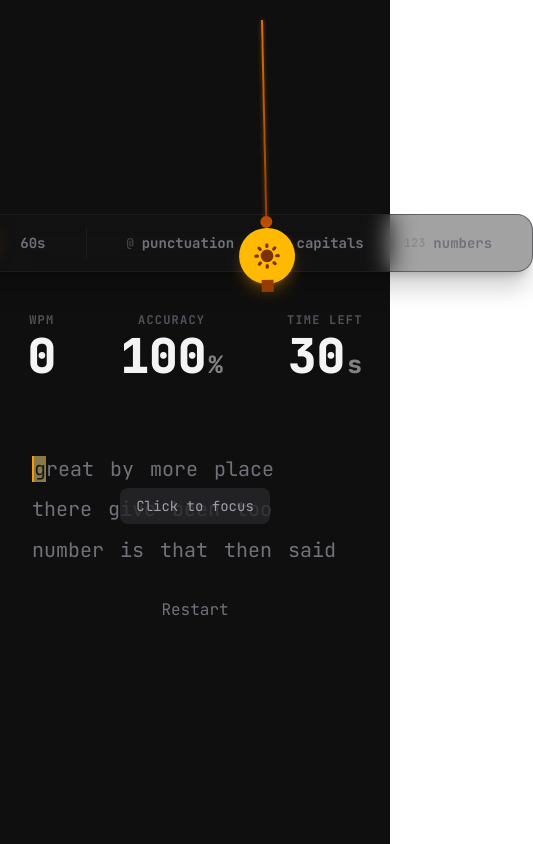
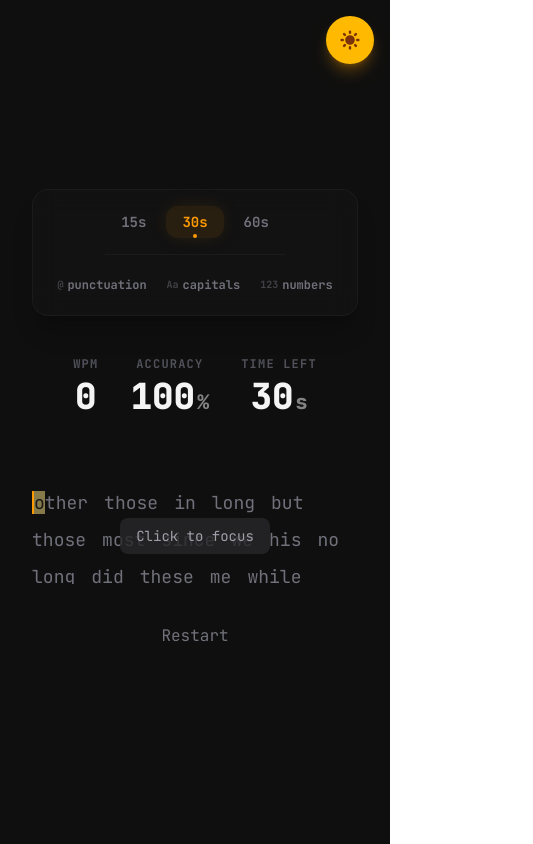
Before and after one commit to kuldeeprajput-dev/own-typing, a Next.js app: page / in a window 390 px wide. Shown: the whole page, 533 px wide, since content can reach past the window. Built offline with nearby package versions, Linux system fonts and the light colour scheme.

Commit message:
refactor: improve responsive layouts, optimize typing engine state management, and simplify theme toggle UI

```diff
--- a/components/ModeSelector.tsx
+++ b/components/ModeSelector.tsx
@@ -22,12 +22,12 @@ const ModeSelector = React.memo(function ModeSelector({
   return (
     <div className="flex flex-col items-center gap-4 mb-10 group">
       <div className={`
-        flex items-center gap-6 px-6 py-3 rounded-2xl shadow-xl transition-all duration-700
+        flex flex-col sm:flex-row items-center gap-4 sm:gap-6 px-4 sm:px-6 py-4 sm:py-3 rounded-2xl shadow-xl transition-all duration-700
         ${isDark
           ? 'bg-zinc-900/40 border border-zinc-800/50 backdrop-blur-md shadow-black/20'
           : 'bg-white border border-zinc-200 shadow-zinc-200/50'}
       `}>
-        <div className={`flex items-center gap-1 border-r pr-6 ${isDark ? 'border-zinc-800/50' : 'border-zinc-200'}`}>
+        <div className={`flex flex-wrap justify-center items-center gap-1 border-b sm:border-b-0 sm:border-r pb-4 sm:pb-0 pr-0 sm:pr-6 ${isDark ? 'border-zinc-800/50' : 'border-zinc-200'}`}>
           <div className="flex gap-1">
             {modes.map((m) => (
               <button
@@ -53,8 +53,8 @@ const ModeSelector = React.memo(function ModeSelector({
           </div>
         </div>
 
-        <div className="flex items-center gap-1">
-          <div className="flex gap-2">
+        <div className="flex items-center gap-1 w-full justify-center">
+          <div className="flex flex-wrap justify-center gap-1 sm:gap-2">
             {[
               { id: 'punctuation', label: '@', full: 'punctuation' },
               { id: 'capitals', label: 'Aa', full: 'capitals' },
@@ -64,14 +64,14 @@ const ModeSelector = React.memo(function ModeSelector({
                 key={opt.id}
                 onClick={() => onOptionsChange({ [opt.id]: !options[opt.id as keyof TestOptions] })}
                 className={`
-                  group/btn relative px-4 py-1.5 rounded-xl text-sm font-bold transition-all duration-300
+                  group/btn relative px-2 sm:px-4 py-1.5 rounded-xl text-xs sm:text-sm font-bold transition-all duration-300
                   ${options[opt.id as keyof TestOptions]
                     ? 'text-amber-500 bg-amber-500/10 shadow-[0_0_20px_rgba(245,158,11,0.1)]'
                     : isDark ? 'text-zinc-500 hover:text-zinc-300 hover:bg-zinc-800/50' : 'text-gray-400 hover:text-gray-700 hover:bg-gray-100'}
                 `}
               >
-                <span className="flex items-center gap-2">
-                  <span className="text-xs opacity-50">{opt.label}</span>
+                <span className="flex items-center gap-1 sm:gap-2">
+                  <span className="text-[10px] sm:text-xs opacity-50">{opt.label}</span>
                   {opt.full}
                 </span>
                 {options[opt.id as keyof TestOptions] && (
--- a/components/Stats.tsx
+++ b/components/Stats.tsx
@@ -16,23 +16,23 @@ const Stats = React.memo(function Stats({ stats, mode, elapsed, bestWpm, isDark
 
   return (
     <div className="flex flex-col items-center mb-10 font-['JetBrains_Mono',_monospace] animate-in fade-in slide-in-from-top-4 duration-700">
-      <div className="flex gap-16">
+      <div className="flex flex-wrap justify-center gap-8 sm:gap-16">
         <div className="flex flex-col items-center">
           <span className={`text-xs uppercase tracking-widest font-bold mb-1 ${isDark ? 'text-zinc-600' : 'text-zinc-400'}`}>WPM</span>
-          <div className={`text-5xl font-black ${isDark ? 'text-zinc-100' : 'text-black'}`}>
+          <div className={`text-4xl sm:text-5xl font-black ${isDark ? 'text-zinc-100' : 'text-black'}`}>
             {stats.wpm}
           </div>
         </div>
         <div className="flex flex-col items-center">
           <span className={`text-xs uppercase tracking-widest font-bold mb-1 ${isDark ? 'text-zinc-600' : 'text-zinc-400'}`}>Accuracy</span>
-          <div className={`text-5xl font-black ${isDark ? 'text-zinc-100' : 'text-black'}`}>
-            {stats.accuracy}<span className="text-2xl ml-0.5 opacity-50">%</span>
+          <div className={`text-4xl sm:text-5xl font-black ${isDark ? 'text-zinc-100' : 'text-black'}`}>
+            {stats.accuracy}<span className="text-xl sm:text-2xl ml-0.5 opacity-50">%</span>
           </div>
         </div>
         <div className="flex flex-col items-center">
           <span className={`text-xs uppercase tracking-widest font-bold mb-1 ${isDark ? 'text-zinc-600' : 'text-zinc-400'}`}>Time Left</span>
-          <div className={`text-5xl font-black ${timeRemaining <= 5 ? 'text-red-500 animate-pulse' : isDark ? 'text-zinc-100' : 'text-black'}`}>
-            {timeRemaining}<span className="text-2xl ml-0.5 opacity-50">s</span>
+          <div className={`text-4xl sm:text-5xl font-black ${timeRemaining <= 5 ? 'text-red-500 animate-pulse' : isDark ? 'text-zinc-100' : 'text-black'}`}>
+            {timeRemaining}<span className="text-xl sm:text-2xl ml-0.5 opacity-50">s</span>
           </div>
         </div>
       </div>
--- a/components/ThemeToggle.tsx
+++ b/components/ThemeToggle.tsx
@@ -66,8 +66,38 @@ export default function ThemeToggle({ isDark, onToggle }: ThemeToggleProps) {
     };
   }, []);
 
+  const toggleButton = (
+    <button
+      onClick={(e) => {
+        e.stopPropagation();
+        onToggle();
+      }}
+      className={`
+        w-12 h-12 sm:w-14 sm:h-14 rounded-full flex items-center justify-center
+        transition-all duration-300 shadow-lg
+        hover:scale-110 active:scale-95
+        ${isDark
+          ? 'bg-amber-400 hover:bg-amber-300 shadow-amber-500/30'
+          : 'bg-indigo-400 hover:bg-indigo-300 shadow-indigo-400/30'
+        }
+      `}
+    >
+      {isDark ? (
+        <svg className="w-6 h-6 sm:w-8 sm:h-8 text-amber-900" fill="currentColor" viewBox="0 0 20 20">
+          <path fillRule="evenodd" d="M10 2a1 1 0 011 1v1a1 1 0 11-2 0V3a1 1 0 011-1zm4 8a4 4 0 11-8 0 4 4 0 018 0zm-.464 4.95l.707.707a1 1 0 001.414-1.414l-.707-.707a1 1 0 00-1.414 1.414zm2.12-10.607a1 1 0 010 1.414l-.706.707a1 1 0 11-1.414-1.414l.707-.707a1 1 0 011.414 0zM17 11a1 1 0 100-2h-1a1 1 0 100 2h1zm-7 4a1 1 0 011 1v1a1 1 0 11-2 0v-1a1 1 0 011-1zM5.05 6.464A1 1 0 106.465 5.05l-.708-.707a1 1 0 00-1.414 1.414l.707.707zm1.414 8.486l-.707.707a1 1 0 01-1.414-1.414l.707-.707a1 1 0 011.414 1.414zM4 11a1 1 0 100-2H3a1 1 0 000 2h1z" clipRule="evenodd" />
+        </svg>
+      ) : (
+        <svg className="w-6 h-6 sm:w-8 sm:h-8 text-gray-900" fill="currentColor" viewBox="0 0 20 20">
+          <path d="M17.293 13.293A8 8 0 016.707 2.707a8.001 8.0 0010.586 10.586z" />
+        </svg>
+      )}
+    </button>
+  );
+
   return (
-    <div className="fixed z-50" style={{ top: '20px', right: '100px' }}>
+    <>
+      {/* Desktop Pendulum Toggle */}
+      <div className="fixed z-50 hidden sm:block" style={{ top: '20px', right: '100px' }}>
         <div
           onMouseDown={handleMouseDown}
           style={{
@@ -79,36 +109,16 @@ export default function ThemeToggle({ isDark, onToggle }: ThemeToggleProps) {
           <div className="flex flex-col items-center">
             <div className="w-0.5 bg-gradient-to-b from-amber-600 to-amber-800" style={{ height: '200px', boxShadow: '0 0 4px rgba(217, 119, 6, 0.5)' }} />
             <div className="w-3 h-3 bg-amber-700 rounded-full -mt-1 shadow-sm" />
-
-          <button
-            onClick={(e) => {
-              e.stopPropagation();
-              onToggle();
-            }}
-            className={`
-              w-14 h-14 rounded-full flex items-center justify-center
-              transition-all duration-300 shadow-lg
-              hover:scale-110 active:scale-95
-              ${isDark
-                ? 'bg-amber-400 hover:bg-amber-300 shadow-amber-500/30'
-                : 'bg-indigo-400 hover:bg-indigo-300 shadow-indigo-400/30'
-              }
-            `}
-          >
-            {isDark ? (
-              <svg className="w-8 h-8 text-amber-900" fill="currentColor" viewBox="0 0 20 20">
-                <path fillRule="evenodd" d="M10 2a1 1 0 011 1v1a1 1 0 11-2 0V3a1 1 0 011-1zm4 8a4 4 0 11-8 0 4 4 0 018 0zm-.464 4.95l.707.707a1 1 0 001.414-1.414l-.707-.707a1 1 0 00-1.414 1.414zm2.12-10.607a1 1 0 010 1.414l-.706.707a1 1 0 11-1.414-1.414l.707-.707a1 1 0 011.414 0zM17 11a1 1 0 100-2h-1a1 1 0 100 2h1zm-7 4a1 1 0 011 1v1a1 1 0 11-2 0v-1a1 1 0 011-1zM5.05 6.464A1 1 0 106.465 5.05l-.708-.707a1 1 0 00-1.414 1.414l.707.707zm1.414 8.486l-.707.707a1 1 0 01-1.414-1.414l.707-.707a1 1 0 011.414 1.414zM4 11a1 1 0 100-2H3a1 1 0 000 2h1z" clipRule="evenodd" />
-              </svg>
-            ) : (
-              <svg className="w-8 h-8 text-gray-900" fill="currentColor" viewBox="0 0 20 20">
-                <path d="M17.293 13.293A8 8 0 016.707 2.707a8.001 8.0 0010.586 10.586z" />
-              </svg>
-            )}
-          </button>
-
+            {toggleButton}
             <div className="w-3 h-3 bg-amber-800 -mt-1" />
           </div>
         </div>
       </div>
+
+      {/* Mobile Fixed Toggle */}
+      <div className="fixed z-50 top-4 right-4 sm:hidden">
+        {toggleButton}
+      </div>
+    </>
   );
 }
--- a/components/TypingTest.tsx
+++ b/components/TypingTest.tsx
@@ -26,6 +26,7 @@ export default function TypingTest() {
     options,
     stats,
     elapsed,
+    inputValue,
     handleInput,
     restart,
     setMode,
@@ -111,11 +112,7 @@ export default function TypingTest() {
       {status !== 'finished' && (
         <div
           ref={containerRef}
-          className="relative w-full max-w-7xl cursor-text text-center mt-8 px-4"
-          style={{
-            height: '6.6rem',
-            overflow: 'hidden',
-          }}
+          className="relative w-full max-w-7xl cursor-text text-center mt-8 px-4 overflow-hidden h-[6rem] sm:h-[6.6rem] md:h-[8rem]"
         >
           <WordDisplay charStates={charStates} words={words} isDark={isDark} />
           {!isFocused && (
@@ -130,14 +127,14 @@ export default function TypingTest() {
 
       {status === 'finished' && (
         <div className="flex flex-col items-center mt-8">
-          <div className="flex gap-12 mb-8">
+          <div className="flex gap-8 sm:gap-12 mb-8">
             <div className="text-center">
-              <div className={`text-sm ${isDark ? 'text-zinc-500' : 'text-gray-500'} uppercase mb-1`}>WPM</div>
-              <div className="text-6xl font-bold text-amber-500">{stats.wpm}</div>
+              <div className={`text-xs sm:text-sm ${isDark ? 'text-zinc-500' : 'text-gray-500'} uppercase mb-1`}>WPM</div>
+              <div className="text-5xl sm:text-6xl font-bold text-amber-500">{stats.wpm}</div>
             </div>
             <div className="text-center">
-              <div className={`text-sm ${isDark ? 'text-zinc-500' : 'text-gray-500'} uppercase mb-1`}>Accuracy</div>
-              <div className="text-6xl font-bold">{stats.accuracy}%</div>
+              <div className={`text-xs sm:text-sm ${isDark ? 'text-zinc-500' : 'text-gray-500'} uppercase mb-1`}>Accuracy</div>
+              <div className="text-5xl sm:text-6xl font-bold">{stats.accuracy}%</div>
             </div>
           </div>
           <button
@@ -152,11 +149,14 @@ export default function TypingTest() {
       <input
         ref={inputRef}
         type="text"
-        className="opacity-0 w-0 h-0"
+        value={inputValue}
+        className="absolute top-1/2 left-1/2 -translate-x-1/2 -translate-y-1/2 opacity-0 w-1 h-1 pointer-events-none"
         onChange={onInputChange}
         onFocus={handleFocus}
         onBlur={handleBlur}
         autoComplete="off"
+        autoCorrect="off"
+        autoCapitalize="none"
         spellCheck={false}
       />
 
--- a/components/WordDisplay.tsx
+++ b/components/WordDisplay.tsx
@@ -39,7 +39,7 @@ interface WordDisplayProps {
 
 const WordDisplay = React.memo(function WordDisplay({ charStates, words, isDark = true }: WordDisplayProps) {
   return (
-    <div className="flex flex-wrap leading-relaxed text-xl font-['JetBrains_Mono',_monospace]">
+    <div className="flex flex-wrap leading-relaxed text-lg sm:text-xl md:text-2xl font-['JetBrains_Mono',_monospace]">
       {words.map((word, index) => (
         <WordRow
           key={index}
--- a/hooks/useTypingEngine.ts
+++ b/hooks/useTypingEngine.ts
@@ -21,15 +21,23 @@ export function useTypingEngine(initialMode: TestMode = 30) {
     numbers: false,
     capitals: false,
   });
-  const [words, setWords] = useState<string[]>(() => generateWords(WORDS_COUNT, { punctuation: false, numbers: false, capitals: false }));
-  const [charStates, setCharStates] = useState<CharState[][]>(() =>
-    initializeCharStates(generateWords(WORDS_COUNT, { punctuation: false, numbers: false, capitals: false }))
-  );
+
+  const [initialData] = useState(() => {
+    const w = generateWords(WORDS_COUNT, { punctuation: false, numbers: false, capitals: false });
+    return {
+      words: w,
+      charStates: initializeCharStates(w)
+    };
+  });
+
+  const [words, setWords] = useState<string[]>(initialData.words);
+  const [charStates, setCharStates] = useState<CharState[][]>(initialData.charStates);
   const [currentWordIndex, setCurrentWordIndex] = useState(0);
   const [currentCharIndex, setCurrentCharIndex] = useState(0);
   const [status, setStatus] = useState<TestStatus>('idle');
   const [mode, setModeState] = useState<TestMode>(initialMode);
   const [elapsed, setElapsed] = useState(0);
+  const [inputValue, setInputValue] = useState('');
 
   // Stats tracking
   const totalKeystrokesRef = useRef(0);
@@ -107,9 +115,7 @@ export function useTypingEngine(initialMode: TestMode = 30) {
       correctChars: 0,
       totalTyped: 0,
     });
-    if (inputRef.current) {
-      inputRef.current.value = '';
-    }
+    setInputValue('');
   }, [clearTimer, options]);
 
   const setMode = useCallback((newMode: TestMode) => {
@@ -144,7 +150,7 @@ export function useTypingEngine(initialMode: TestMode = 30) {
     if (value.endsWith(' ')) {
       const typedWord = value.trim();
       if (typedWord.length === 0) {
-        if (inputRef.current) inputRef.current.value = '';
+        setInputValue('');
         return;
       }
 
@@ -177,9 +183,11 @@ export function useTypingEngine(initialMode: TestMode = 30) {
         return next;
       });
 
-      if (inputRef.current) inputRef.current.value = '';
+      setInputValue('');
       return;
     }
+
+    setInputValue(value);
 
     if (value.length < currentCharIndex) {
       setCurrentCharIndex(value.length);
@@ -234,7 +242,7 @@ export function useTypingEngine(initialMode: TestMode = 30) {
 
       setCurrentCharIndex(value.length);
     }
-  }, [words, currentWordIndex, currentCharIndex, startTimer, getElapsed, updateStats]);
+  }, [words, currentWordIndex, currentCharIndex, startTimer, getElapsed, updateStats, clearTimer]);
 
   useEffect(() => {
     return () => clearTimer();
@@ -244,7 +252,7 @@ export function useTypingEngine(initialMode: TestMode = 30) {
     if (status === 'running') {
       updateStats(elapsed, charStates);
     }
-  }, [elapsed, status, updateStats]);
+  }, [elapsed, status, updateStats, charStates]);
 
   return {
     charStates,
@@ -254,6 +262,7 @@ export function useTypingEngine(initialMode: TestMode = 30) {
     options,
     stats,
     elapsed,
+    inputValue,
     handleInput,
     restart,
     setMode,
```
Lines whose indentation alone changed are shown as unchanged.
